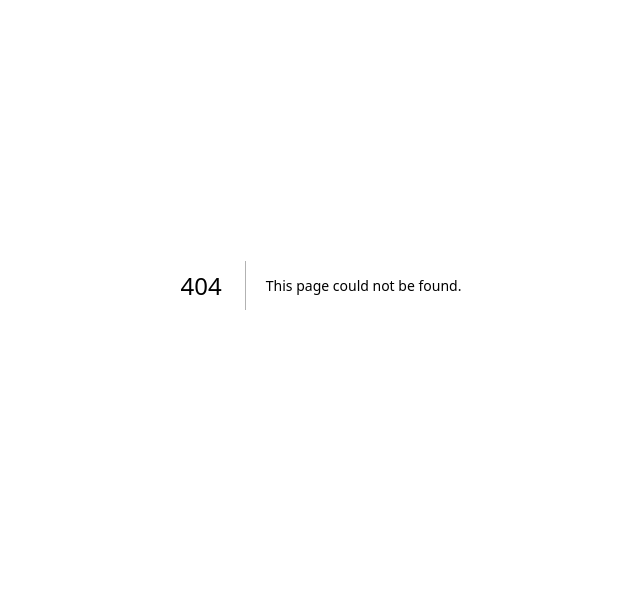
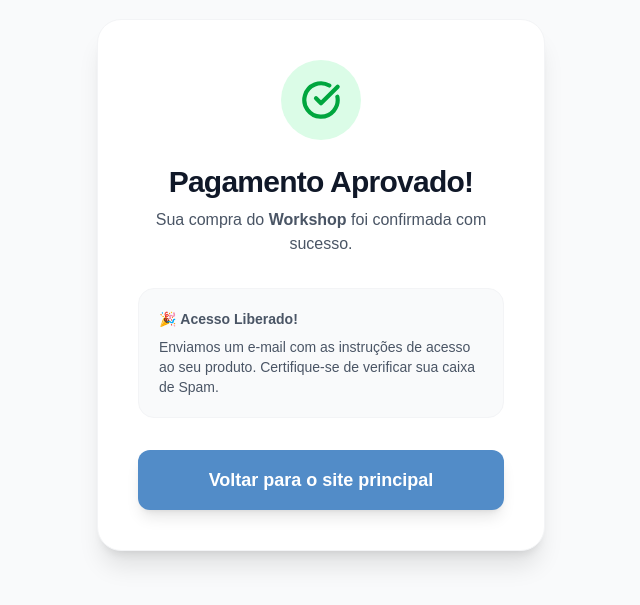
Before and after one commit to souteacherana/checkout, a Next.js app: page /sucesso in a window 1280 px wide. Before the commit this address had no page. Shown: the part 115-720 px from the top of the page, without its empty margins (319-959 px from the left). Built offline with nearby package versions, Linux system fonts and the light colour scheme; no server answers.

Commit message:
Implementa rastreamento Meta Pixel e Pagina de Obrigado

```diff
--- a/src/app/layout.tsx
+++ b/src/app/layout.tsx
@@ -1,5 +1,6 @@
 import type { Metadata } from "next";
 import { Geist, Geist_Mono } from "next/font/google";
+import Script from "next/script";
 import "./globals.css";
 
 const geistSans = Geist({
@@ -27,6 +28,22 @@ export default function RootLayout({
       lang="pt-BR"
       className={`${geistSans.variable} ${geistMono.variable} h-full antialiased`}
     >
+      <head>
+        <Script id="meta-pixel" strategy="afterInteractive">
+          {`
+            !function(f,b,e,v,n,t,s)
+            {if(f.fbq)return;n=f.fbq=function(){n.callMethod?
+            n.callMethod.apply(n,arguments):n.queue.push(arguments)};
+            if(!f._fbq)f._fbq=n;n.push=n;n.loaded=!0;n.version='2.0';
+            n.queue=[];t=b.createElement(e);t.async=!0;
+            t.src=v;s=b.getElementsByTagName(e)[0];
+            s.parentNode.insertBefore(t,s)}(window, document,'script',
+            'https://connect.facebook.net/en_US/fbevents.js');
+            fbq('init', '${process.env.NEXT_PUBLIC_FB_PIXEL_ID || "1084815880338708"}');
+            fbq('track', 'PageView');
+          `}
+        </Script>
+      </head>
       <body className="min-h-full flex flex-col">{children}</body>
     </html>
   );
--- /dev/null
+++ b/src/app/sucesso/page.tsx
@@ -0,0 +1,62 @@
+"use client";
+
+import { useSearchParams } from "next/navigation";
+import { CheckCircle } from "lucide-react";
+import { THEMES } from "@/lib/products";
+import { Suspense } from "react";
+
+function SuccessContent() {
+  const searchParams = useSearchParams();
+  const productKey = searchParams?.get("product") || "DEFAULT";
+  const workshopConfig = THEMES[productKey] || THEMES["DEFAULT"];
+
+  return (
+    <main
+      className="min-h-screen bg-gray-50 flex items-center justify-center p-4 selection:bg-[var(--theme-accent)] selection:text-white"
+      style={
+        workshopConfig.accentColor
+          ? ({
+              "--theme-accent": workshopConfig.accentColor,
+            } as React.CSSProperties)
+          : undefined
+      }
+    >
+      <div className="max-w-md w-full bg-white rounded-3xl shadow-xl border border-gray-100 p-8 sm:p-10 text-center animate-in fade-in zoom-in duration-500">
+        <div className="w-20 h-20 bg-green-100 text-green-600 rounded-full flex items-center justify-center mx-auto mb-6">
+          <CheckCircle size={40} strokeWidth={2.5} />
+        </div>
+
+        <h1 className="text-3xl font-extrabold text-gray-900 mb-2 tracking-tight">
+          Pagamento Aprovado!
+        </h1>
+
+        <p className="text-gray-600 mb-8 font-medium">
+          Sua compra do <strong>{workshopConfig.title}</strong> foi confirmada com sucesso.
+        </p>
+
+        <div className="bg-gray-50 rounded-2xl p-5 mb-8 border border-gray-100 text-sm text-gray-600 text-left">
+          <p className="mb-2">🎉 <strong>Acesso Liberado!</strong></p>
+          <p>
+            Enviamos um e-mail com as instruções de acesso ao seu produto.
+            Certifique-se de verificar sua caixa de Spam.
+          </p>
+        </div>
+
+        <button
+          onClick={() => window.location.href = "https://teacherana.com.br"}
+          className="w-full py-4 bg-[var(--theme-accent)] text-white rounded-xl font-bold text-lg shadow-lg hover:opacity-90 transition-opacity"
+        >
+          Voltar para o site principal
+        </button>
+      </div>
+    </main>
+  );
+}
+
+export default function Page() {
+  return (
+    <Suspense fallback={<div className="min-h-screen flex items-center justify-center text-gray-400">Carregando...</div>}>
+      <SuccessContent />
+    </Suspense>
+  );
+}
--- a/src/components/CheckoutForm.tsx
+++ b/src/components/CheckoutForm.tsx
@@ -3,7 +3,7 @@
 "use client";
 
 import { useState } from "react";
-import { useSearchParams } from "next/navigation";
+import { useSearchParams, useRouter } from "next/navigation";
 import { CreditCard, QrCode, User, Mail, CreditCard as IdCard, Loader2 } from "lucide-react";
 import axios from "axios";
 import { countries } from "@/lib/countries";
@@ -49,9 +49,10 @@ export default function CheckoutForm({ price, productName, productKey }: { price
   const searchParams = useSearchParams();
   const [method, setMethod] = useState<PaymentMethod>("CREDIT_CARD");
   const [loading, setLoading] = useState(false);
-  const [success, setSuccess] = useState(false);
+
   const [pixData, setPixData] = useState<{ qrCodeBase64: string; copyPaste: string } | null>(null);
   const [sessionId, setSessionId] = useState<string | null>(null);
+  const router = useRouter();
 
   // Dados do cliente
   const [customer, setCustomer] = useState({ name: "", email: "", cpfCnpj: "", phone: "" });
@@ -149,7 +150,11 @@ export default function CheckoutForm({ price, productName, productKey }: { price
             copyPaste: response.data.qrCode.payload,
           });
         } else {
-          setSuccess(true);
+          // Dispara a conversão de Purchase para o Facebook
+          if (typeof window !== "undefined" && (window as any).fbq) {
+            (window as any).fbq('track', 'Purchase', { value: price, currency: 'BRL' });
+          }
+          router.push(`/sucesso?product=${productKey}`);
         }
       }
     } catch (err: unknown) {
@@ -160,18 +165,6 @@ export default function CheckoutForm({ price, productName, productKey }: { price
       setLoading(false);
     }
   };
-
-  if (success) {
-    return (
-      <div className="text-center py-8">
-        <div className="w-16 h-16 bg-green-100 text-green-600 rounded-full flex items-center justify-center mx-auto mb-4">
-          <CreditCard size={32} />
-        </div>
-        <h3 className="text-2xl font-bold text-gray-900 mb-2">Pagamento Aprovado!</h3>
-        <p className="text-gray-600">Sua inscrição no {productName} foi confirmada.</p>
-      </div>
-    );
-  }
 
   if (pixData) {
     return (
```
